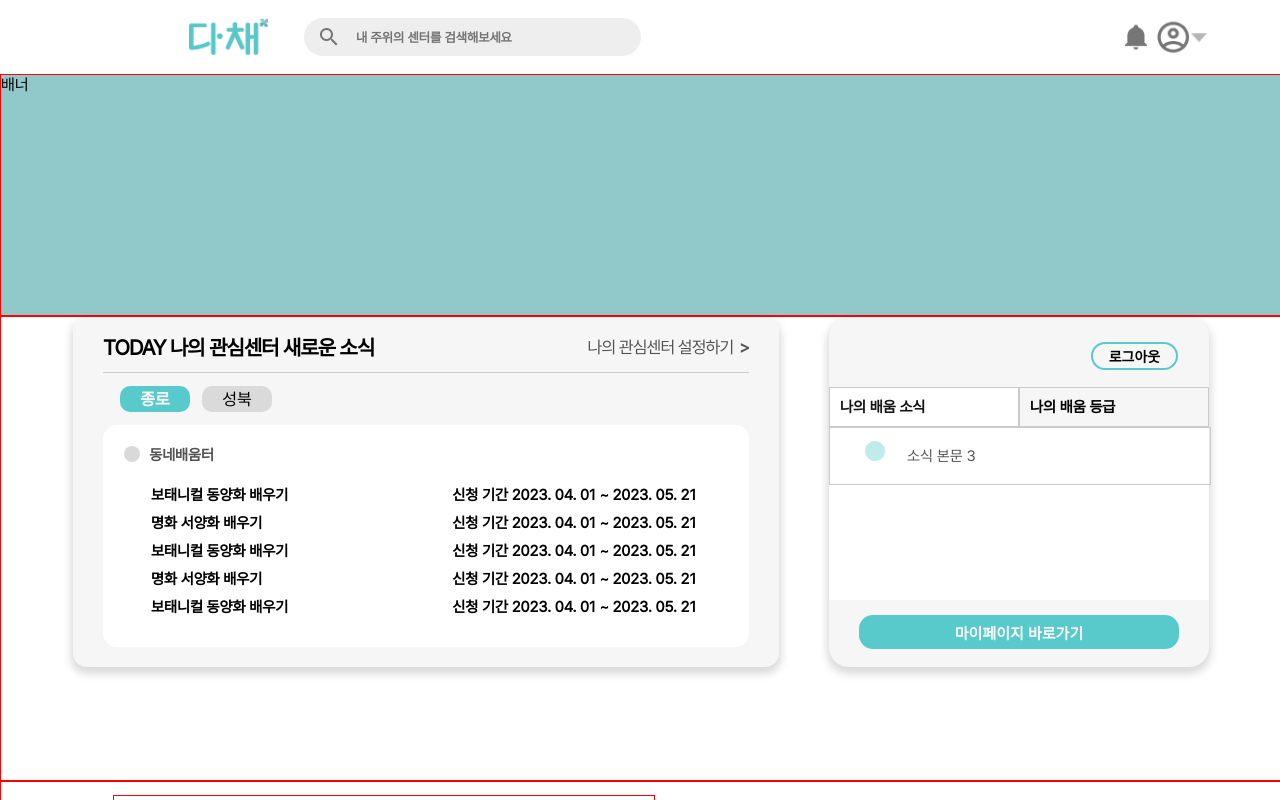
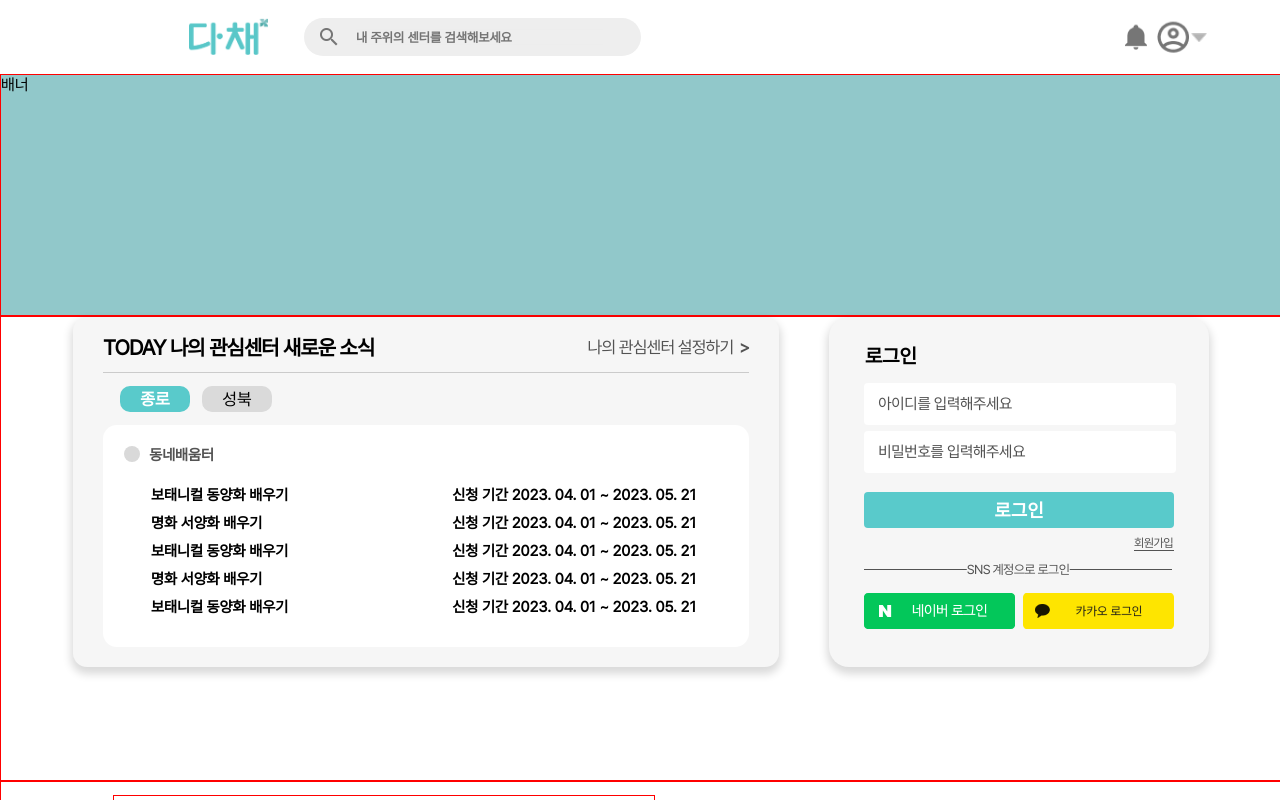
Before and after one commit to KUSITMS-27-chilling/Dachae-FE, a React (Vite) app: page / in a window 1280 px wide. Shown: the top 800 px of the page. Built offline with nearby package versions, Linux system fonts and the light colour scheme.

Commit message:
style: TodayMyOut ui 구현

```diff
--- a/src/components/Main/TodayMy/TodayMy.styled.ts
+++ b/src/components/Main/TodayMy/TodayMy.styled.ts
@@ -9,48 +9,3 @@ export const TodayMyContainer = styled.div`
   background-color: #F6F6F6;
   box-shadow: 0px 5px 9px 2px rgba(0, 0, 0, 0.15);
 `
-
-export const TodayMyTop = styled.div`
-  width: 380px;
-  height: 70px;
-
-  .MainBody_Today_My_Top_logout > button{
-    margin-left: 262px;
-    margin-top: 25px;
-    width: 87px;
-    height: 28px;
-    border: 2px solid #59CACB;
-    background: none;
-    border-radius: 26px;
-    font-size: 14px;
-    font-weight: 600;
-  }
-`
-
-export const TodayTapBox = styled.div`
-  width: 380px;
-  height: 213px;
-  background-color: white;
-`
-
-export const TodayBottom = styled.div`
-  position: relative;
-  width: 380px;
-  height: 63px;
-
-  //탭바 밑에 있는 버튼
-
-  .TapBtn > button {
-    position: absolute;
-    margin-left: 30px;
-    margin-top: 15px;
-    background-color: #59CACB;
-    border: none;
-    width: 320px;
-    height: 34px;
-    border-radius: 14px;
-    color: white;
-    font-size: 15px;
-    font-weight: 600;
-  }
-`
--- a/src/components/Main/TodayMy/TodayMy.tsx
+++ b/src/components/Main/TodayMy/TodayMy.tsx
@@ -1,28 +1,16 @@
 import {
-  TodayMyContainer,
-  TodayMyTop,
-  TodayTapBox,
-  TodayBottom
+  TodayMyContainer
 } from "./TodayMy.styled";
-import MainBodyTodayTap from "../TodayMyTap";
+import TodayMyIn from "../TodayMyIn/TodayMyIn";
+import TodayMyOut from "../TodayMyOut";
 
-function MainBodyTodayMy(props: any) {
+function TodayMy(props: any) {
   return(
     <TodayMyContainer>
-      <TodayMyTop>
-        <div className='MainBody_Today_My_Top_logout'>
-        <button>로그아웃</button></div>
-      </TodayMyTop>
-      <TodayTapBox>
-        <MainBodyTodayTap />
-      </TodayTapBox>
-      <TodayBottom>
-        <div className='TapBtn'>
-          <button>마이페이지 바로가기</button>
-        </div>
-      </TodayBottom>
+      {/* <TodayMyIn></TodayMyIn> */}
+      <TodayMyOut></TodayMyOut>
     </TodayMyContainer>
   )
 }
 
-export default MainBodyTodayMy;
+export default TodayMy;
--- /dev/null
+++ b/src/components/Main/TodayMyIn/TodayMyIn.tsx
@@ -0,0 +1,27 @@
+import {
+  TodayMyTop,
+  TodayTapBox,
+  TodayBottom
+} from "../TodayMyIn/TodayMyIn.styled";
+import MainBodyTodayTap from "../TodayMyTap";
+
+function TodayMyIn() {
+  return (
+    <div>
+      <TodayMyTop>
+        <div className='MainBody_Today_My_Top_logout'>
+        <button>로그아웃</button></div>
+      </TodayMyTop>
+      <TodayTapBox>
+        <MainBodyTodayTap />
+      </TodayTapBox>
+      <TodayBottom>
+        <div className='TapBtn'>
+          <button>마이페이지 바로가기</button>
+        </div>
+      </TodayBottom>
+    </div>
+  )
+}
+
+export default TodayMyIn;
--- /dev/null
+++ b/src/components/Main/TodayMyIn/index.tsx
@@ -0,0 +1,3 @@
+import TodayMyIn from "./TodayMyIn";
+
+export default TodayMyIn;
--- /dev/null
+++ b/src/components/Main/TodayMyOut/TodayMyOut.styled.ts
@@ -0,0 +1,114 @@
+import styled from "styled-components";
+
+export const TodayMyOutContainer = styled.div`
+  width: 19.375rem;
+  height: 17.8125rem;
+  position: absolute;
+  top: 1.6875rem;
+  left: 2.1875rem;
+
+  #today-my-out__login-text {
+    width: 3.25rem;
+    height: 1.5rem;
+    font-size: 20px;
+    font-weight: 600;
+    position: absolute;
+    left: 1px;
+  }
+
+  #today-my-out__login-btn {
+    width: 19.375rem;
+    height: 2.25rem;
+    background-color: #59CACB;
+    color: #fff;
+    font-size: 18px;
+    font-weight: 600;
+    border: 0;
+    border-radius: 0.25rem;
+    line-height: 2.25rem;
+    position: absolute;
+    top: 9.25rem;
+    cursor: pointer;
+  }
+
+  #today-my-out__register-btn {
+    width: 2.5rem;
+    height: 0.875rem;
+    font-size: 12px;
+    line-height: 0.875rem;
+    letter-spacing: -0.05em;
+    color: #535353;
+    border-bottom: 1px solid #535353;
+    position: absolute;
+    top: 12rem;
+    right: 0;
+    cursor: pointer;
+  }
+`;
+
+export const TodayFormContainer = styled.div`
+  width: 19.375rem;
+  height: 5.625rem;
+  display: flex;
+  flex-direction: column;
+  justify-content: space-between;
+  position: absolute;
+  top: 2.4375rem;
+
+  .today-my-out__form {
+    width: 18.5rem;
+    height: 2.5rem;
+    background-color: #fff;
+    border: 0;
+    border-radius: 0.25rem;
+    outline: none;
+    padding-left: 0.875rem;
+  }
+
+  input::-webkit-input-placeholder {
+    font-size: 15px;
+    font-weight: 500;
+    color: #535353;
+    line-height: 1.125rem;
+    letter-spacing: -0.05em;
+  }
+`;
+
+export const DividerContainer = styled.div`
+  width: 19.25rem;
+  height: 1rem;
+  position: absolute;
+  top: 13.5625rem;
+  color: #535353;
+
+  #today-my-out__line {
+    position: absolute;
+    top: 50%;
+    left: 0;
+    right: 0;
+    border-top: 1px solid #535353;
+  }
+
+  #today-my-out__line-text {
+    position: absolute;
+    top: 50%;
+    left: 50%;
+    transform: translate(-50%, -50%);
+    background-color: #f6f6f6;
+    font-size: 13px;
+    letter-spacing: -0.05em;
+  }
+`;
+
+export const TodayMyOutLogin = styled.div`
+  width: 19.375rem;
+  height: 2.25rem;
+  display: flex;
+  justify-content: space-between;
+  position: absolute;
+  top: 15.5625rem;
+
+  img {
+    cursor: pointer;
+  }
+`;
--- /dev/null
+++ b/src/components/Main/TodayMyOut/TodayMyOut.tsx
@@ -0,0 +1,33 @@
+import {
+  TodayFormContainer,
+  TodayMyOutContainer,
+  DividerContainer,
+  TodayMyOutLogin
+} from "./TodayMyOut.styled";
+import naver_login from '../../../assets/naver_login.png';
+import kakao_login from '../../../assets/kakao_login.png';
+import blind from '../../../assets/blind.png';
+
+function TodayMyOut() {
+  return(
+    <TodayMyOutContainer>
+      <div id="today-my-out__login-text">로그인</div>
+      <TodayFormContainer>
+        <input type="text" placeholder="아이디를 입력해주세요" className="today-my-out__form" />
+        <input type="password" placeholder="비밀번호를 입력해주세요" className="today-my-out__form" />
+      </TodayFormContainer>
+      <button id="today-my-out__login-btn">로그인</button>
+      <div id="today-my-out__register-btn">회원가입</div>
+      <DividerContainer>
+        <div id="today-my-out__line"></div>
+        <div id="today-my-out__line-text">SNS 계정으로 로그인</div>
+      </DividerContainer>
+      <TodayMyOutLogin>
+        <img src={naver_login} alt="naver-login"></img>
+        <img src={kakao_login} alt="kakao-login"></img>
+      </TodayMyOutLogin>
+    </TodayMyOutContainer>
+  )
+}
+
+export default TodayMyOut;
--- /dev/null
+++ b/src/components/Main/TodayMyOut/index.tsx
@@ -0,0 +1,3 @@
+import TodayMyOut from "./TodayMyOut";
+
+export default TodayMyOut;
--- a/src/pages/Main/MainPage.tsx
+++ b/src/pages/Main/MainPage.tsx
@@ -10,7 +10,7 @@ import {
 import MainBodyContent from '../../components/Main/MainBodyContent/MainBodyContent';
 import Header from '../../components/Header/Header';
 import CenterNews from '../../components/CenterNews';
-import TodayMy from '../../components/Main/TodayMy/TodayMy';
+import TodayMy from '../../components/Main/TodayMy';
 import { LGData } from '../../types/centerNews';
 
 function MainPage() {
```
Also changed, not shown: src/components/Main/TodayMyIn/TodayMyIn.styled.ts (added, +46 -0 lines), src/assets/blind.png (added).
